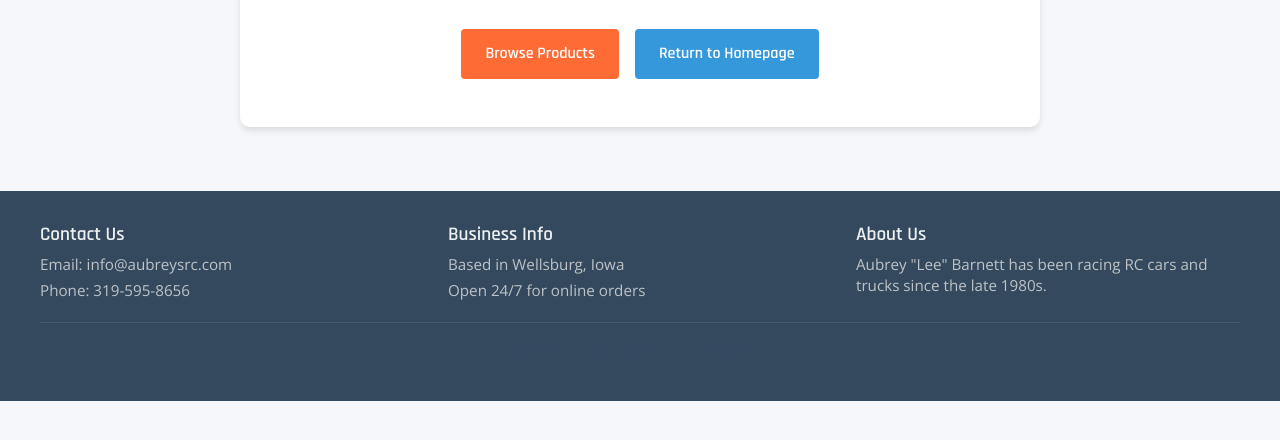
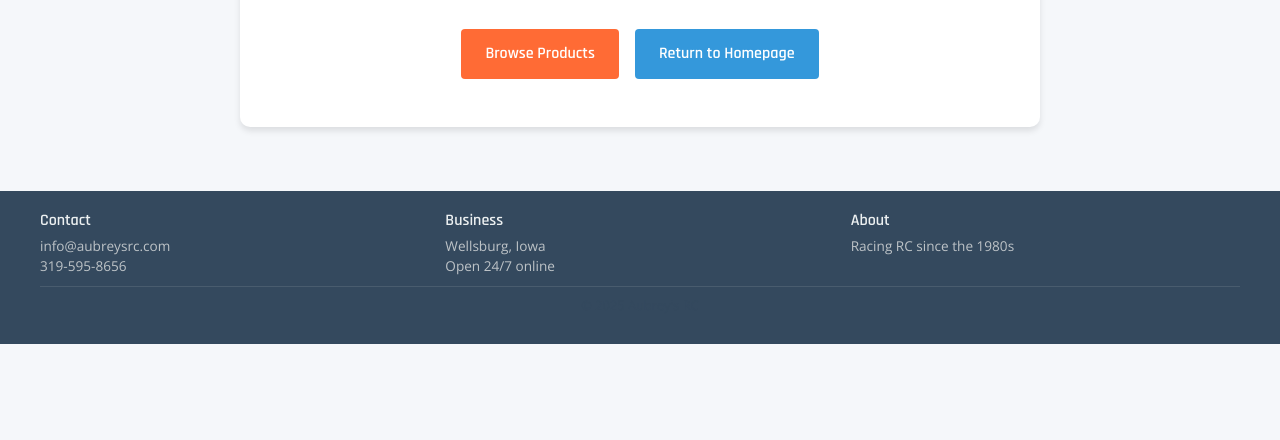
Before and after one commit to Latteralus/RC, a plain HTML site: page thanks.html in a window 1280 px wide. Shown: the part 318-758 px from the top of the page. Drawn offline with nearby package versions, Linux system fonts and the light colour scheme.

Commit message:
footerUpdate
Update Footer

```diff
--- a/assets/css/footer.css
+++ b/assets/css/footer.css
@@ -1,43 +1,43 @@
 /*
  * footer.css - Footer component styles for Aubrey's RC website
  * Part of the simplified file structure approach for www.aubreysrc.com
- * UPDATED: Compact footer design
+ * UPDATED: Ultra-compact footer design
  */
 
  footer {
     background-color: var(--dark-bg-color, #34495E);
     color: var(--text-on-dark, #ECF0F1);
-    padding: 2rem 1rem 1.5rem; /* Reduced top/bottom padding */
-    margin-top: 2rem; /* Reduced margin */
+    padding: 1.25rem 1rem 0.75rem; /* Further reduced padding */
+    margin-top: 1.5rem; /* Reduced top margin */
 }
 
 .footer-content {
     max-width: 1200px;
     margin: 0 auto;
     display: grid;
-    grid-template-columns: repeat(auto-fit, minmax(250px, 1fr));
-    gap: 1.5rem; /* Reduced gap */
+    grid-template-columns: repeat(auto-fit, minmax(200px, 1fr));
+    gap: 1rem; /* Reduced gap */
 }
 
 .footer-section h3 {
-    margin-bottom: 0.5rem; /* Reduced margin */
-    font-size: 1.2rem; /* Slightly smaller font */
+    margin-bottom: 0.4rem; /* Reduced margin */
+    font-size: 1rem; /* Smaller font */
     color: var(--text-on-dark, #ECF0F1);
     font-family: 'Rajdhani', sans-serif;
     font-weight: 600;
 }
 
 .footer-section p {
-    margin-bottom: 0.3rem; /* Reduced margin */
+    margin-bottom: 0.2rem; /* Reduced margin */
     color: #BDC3C7; /* Light gray for better readability on dark */
-    font-size: 0.95rem; /* Slightly smaller font */
-    line-height: 1.4; /* Tighter line height */
+    font-size: 0.85rem; /* Smaller font */
+    line-height: 1.3; /* Tighter line height */
 }
 
 .social-links {
     display: flex;
-    gap: 1rem;
-    margin-top: 0.5rem; /* Reduced margin */
+    gap: 0.75rem;
+    margin-top: 0.4rem; /* Reduced margin */
 }
 
 .social-link {
@@ -52,26 +52,26 @@
 
 .footer-bottom {
     max-width: 1200px;
-    margin: 1rem auto 0; /* Reduced margin */
-    padding-top: 1rem; /* Reduced padding */
+    margin: 0.5rem auto 0; /* Reduced margin */
+    padding-top: 0.5rem; /* Reduced padding */
     border-top: 1px solid rgba(255, 255, 255, 0.1);
     text-align: center;
     color: #95A5A6; /* Medium gray for better readability */
-    font-size: 0.85rem; /* Smaller font */
+    font-size: 0.8rem; /* Smaller font */
 }
 
 /* Responsive adjustments */
 @media (max-width: 576px) {
     footer {
-        padding: 1.5rem 1rem 1rem; /* Even smaller padding on mobile */
+        padding: 1rem 1rem 0.5rem; /* Even smaller padding on mobile */
     }
 
     .footer-section h3 {
-        font-size: 1.1rem;
+        font-size: 0.95rem;
     }
 
     .footer-bottom {
-        margin-top: 1rem;
-        padding-top: 1rem;
+        margin-top: 0.5rem;
+        padding-top: 0.5rem;
     }
 }
--- a/assets/js/footer.js
+++ b/assets/js/footer.js
@@ -1,7 +1,7 @@
 /**
  * footer.js - Footer functionality for Aubrey's RC website
  * Part of the simplified file structure approach for www.aubreysrc.com
- * UPDATED: More compact footer layout
+ * UPDATED: Ultra-compact footer layout
  */
 
 class Footer {
@@ -16,27 +16,27 @@ class Footer {
             return;
         }
 
-        // Create footer HTML with more compact layout
+        // Create footer HTML with ultra-compact layout
         const footerHTML = `
             <footer>
                 <div class="footer-content">
                     <div class="footer-section">
-                        <h3>Contact Us</h3>
-                        <p>Email: info@aubreysrc.com</p>
-                        <p>Phone: 319-595-8656</p>
+                        <h3>Contact</h3>
+                        <p>info@aubreysrc.com</p>
+                        <p>319-595-8656</p>
                     </div>
                     <div class="footer-section">
-                        <h3>Business Info</h3>
-                        <p>Based in Wellsburg, Iowa</p>
-                        <p>Open 24/7 for online orders</p>
+                        <h3>Business</h3>
+                        <p>Wellsburg, Iowa</p>
+                        <p>Open 24/7 online</p>
                     </div>
                     <div class="footer-section">
-                        <h3>About Us</h3>
-                        <p>Aubrey "Lee" Barnett has been racing RC cars and trucks since the late 1980s.</p>
+                        <h3>About</h3>
+                        <p>Racing RC since the 1980s</p>
                     </div>
                 </div>
                 <div class="footer-bottom">
-                    <p>&copy; ${this.currentYear} Aubrey's RC. All rights reserved.</p>
+                    <p>&copy; ${this.currentYear} Aubrey's RC</p>
                 </div>
             </footer>
         `;
```
